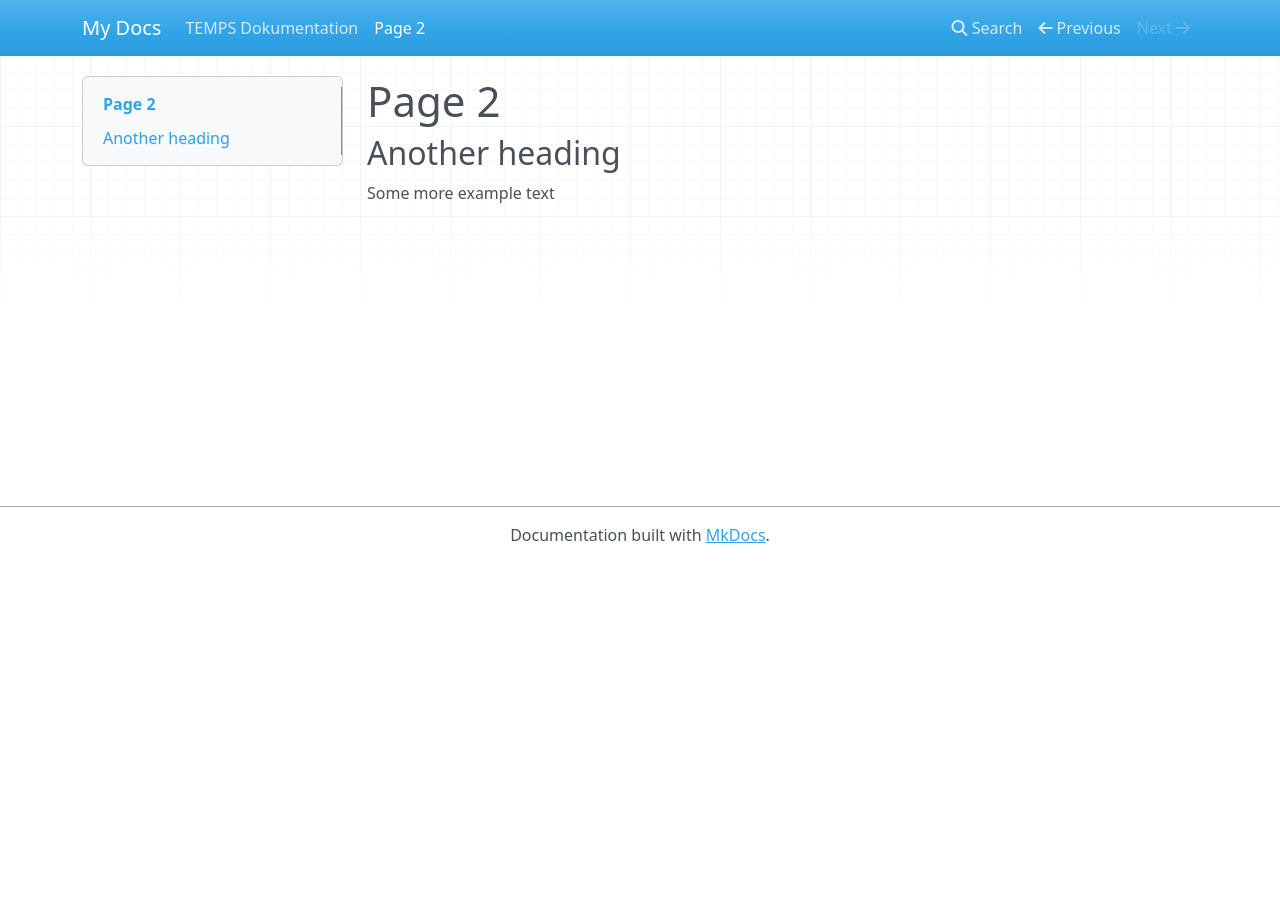
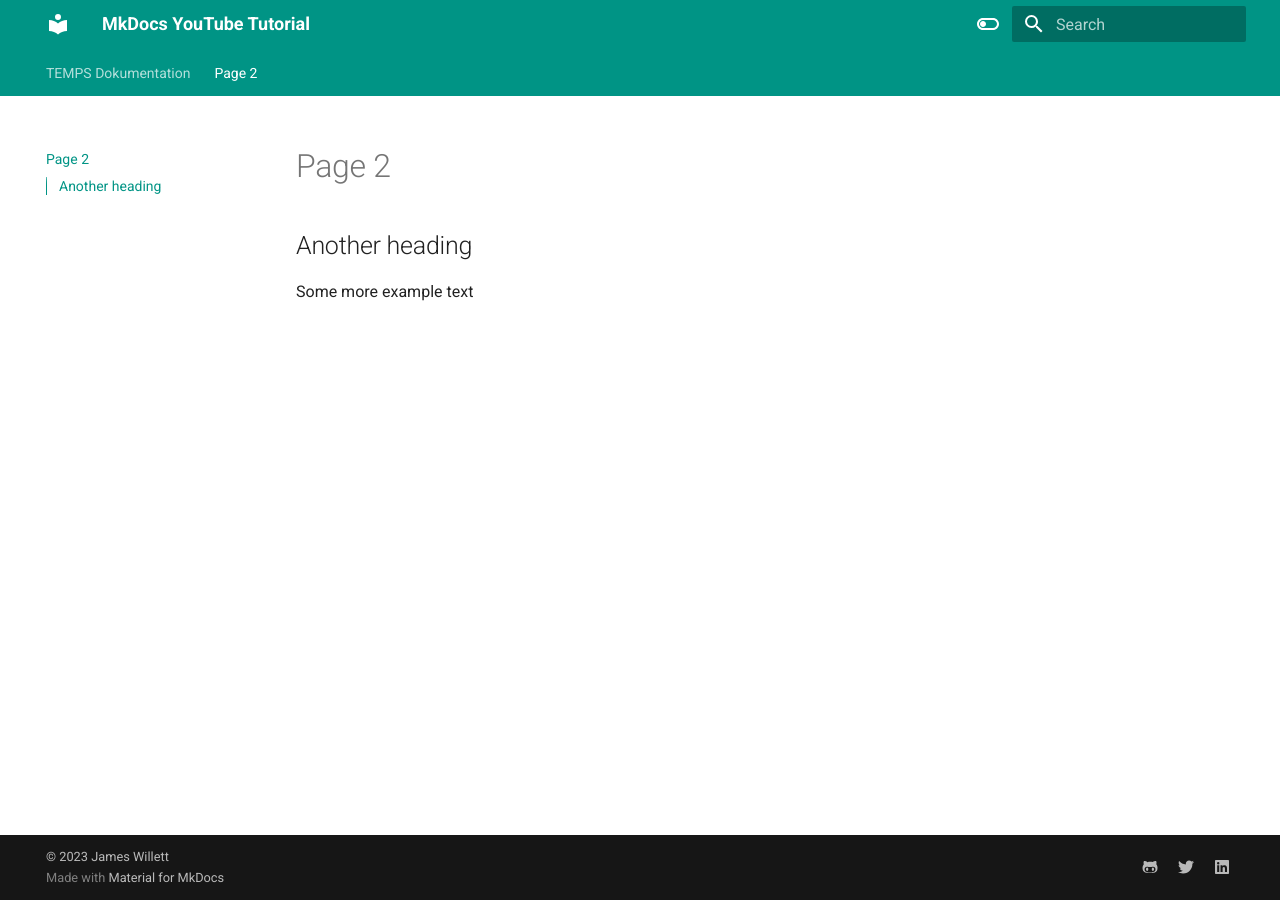
Before and after one commit to wolfgoerz/TEMPS_documentation, an MkDocs documentation site: the page built from docs/page2.md, in a window 1280 px wide. Built offline with MkDocs 1.6.1 and Material for MkDocs 9.7.7, drawn with Linux system fonts in a browser that asks for light colours; nearby versions of some CDN libraries.

Commit message:
add material style

```diff
--- a/mkdocs.yml
+++ b/mkdocs.yml
@@ -1 +1,61 @@
-site_name: My Docs
+site_name: MkDocs YouTube Tutorial
+site_url: https://james-willett.github.io/mkdocs-material-youtube-tutorial/
+theme:
+  name: material
+  features:
+    - navigation.tabs
+    - navigation.sections
+    - toc.integrate
+    - navigation.top
+    - search.suggest
+    - search.highlight
+    - content.tabs.link
+    - content.code.annotation
+    - content.code.copy
+  language: en
+  palette:
+    - scheme: default
+      toggle:
+        icon: material/toggle-switch-off-outline
+        name: Switch to dark mode
+      primary: teal
+      accent: purple
+    - scheme: slate
+      toggle:
+        icon: material/toggle-switch
+        name: Switch to light mode
+      primary: teal
+      accent: lime
+
+plugins:
+  - social
+  - search
+
+extra:
+  social:
+    - icon: fontawesome/brands/github-alt
+      link: https://github.com/james-willett
+    - icon: fontawesome/brands/twitter
+      link: https://twitter.com/TheJamesWillett
+    - icon: fontawesome/brands/linkedin
+      link: https://www.linkedin.com/in/willettjames/
+
+markdown_extensions:
+  - pymdownx.highlight:
+      anchor_linenums: true
+  - pymdownx.inlinehilite
+  - pymdownx.snippets
+  - admonition
+  - pymdownx.arithmatex:
+      generic: true
+  - footnotes
+  - pymdownx.details
+  - pymdownx.superfences
+  - pymdownx.mark
+  - attr_list
+  - pymdownx.emoji:
+      emoji_index: !!python/name:materialx.emoji.twemoji
+      emoji_generator: !!python/name:materialx.emoji.to_svg
+
+copyright: |
+  &copy; 2023 <a href="https://github.com/james-willett"  target="_blank" rel="noopener">James Willett</a>
```
